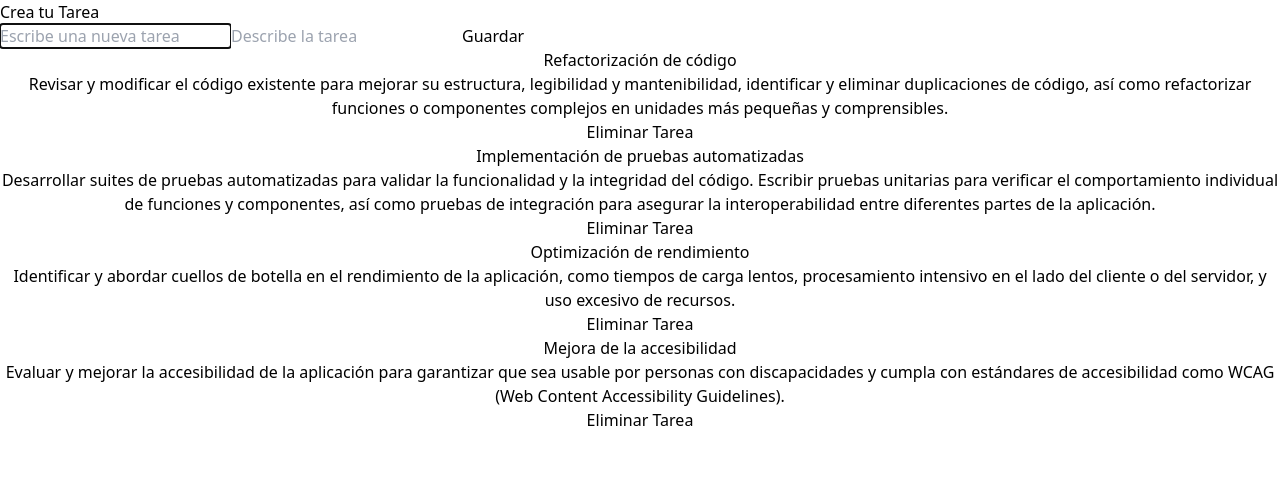
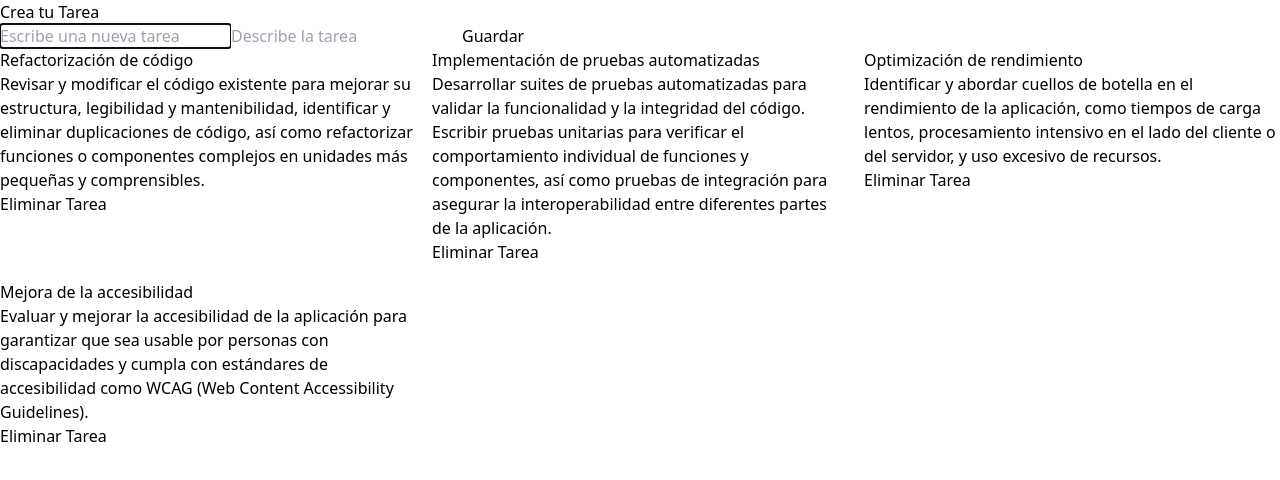
Before and after one commit to Glideroy/first-project-with-react, a React (Vite) app: page / in a window 1280 px wide. Shown: the top 480 px of the page. Built offline with nearby package versions, Linux system fonts and the light colour scheme.

Commit message:
Update TaskList.jsx

```diff
--- a/src/components/TaskList.jsx
+++ b/src/components/TaskList.jsx
@@ -19,13 +19,11 @@ export  function TaskList() {
     //APLICANDO ESTILOS CON TailwinCSS
     return (
         <div style={{ display: 'grid', gridTemplateColumns: 'repeat(auto-fit, minmax(350px, 1fr))', gridAutoRows: 'minmax(100px, auto)', gap: '1rem' }}>
-            <center>
-                {Tasks.map((tarea, index)=>{
-                    return(
-                        <TaskCard Task={tarea} key={index} ></TaskCard>
-                    )
-                })}
-            </center>
+            {Tasks.map((tarea, index)=>{
+                return(
+                     <TaskCard Task={tarea} key={index} ></TaskCard>
+                )
+            })}
         </div>
     )
 }
```
